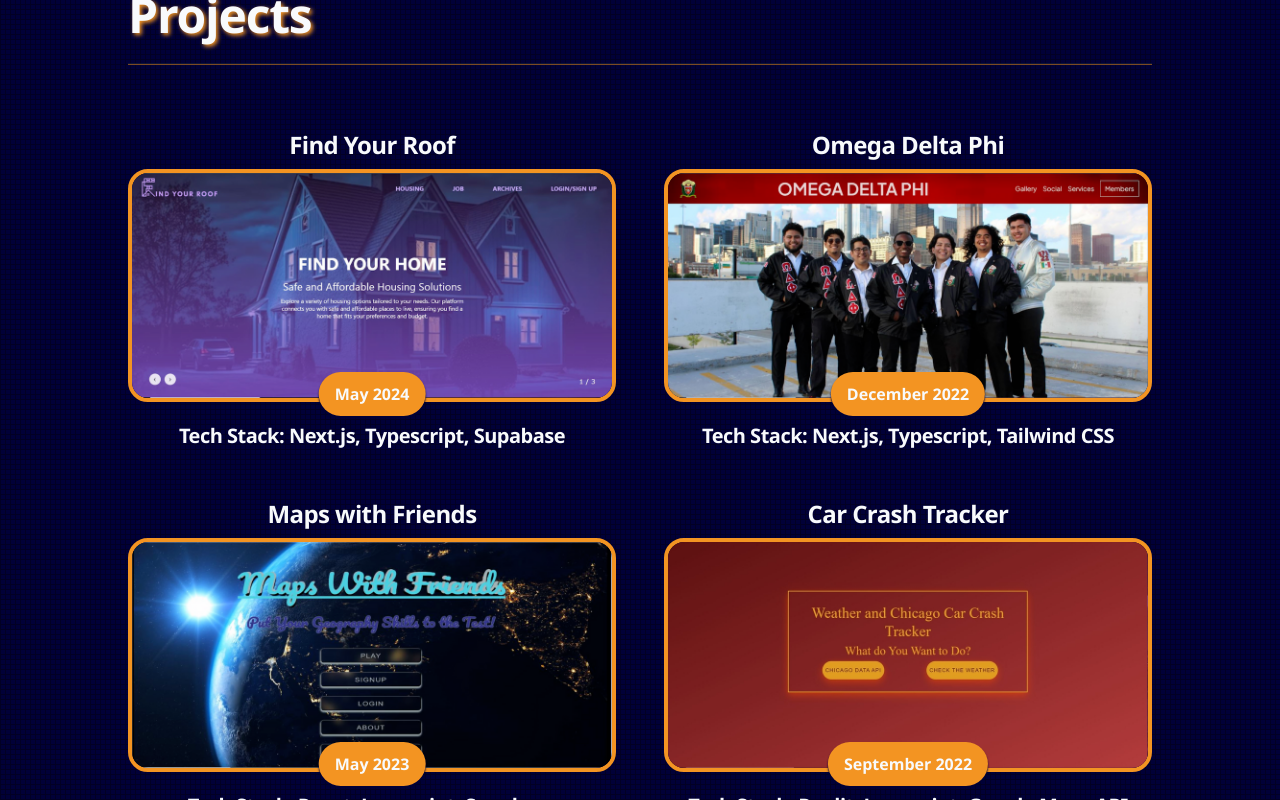
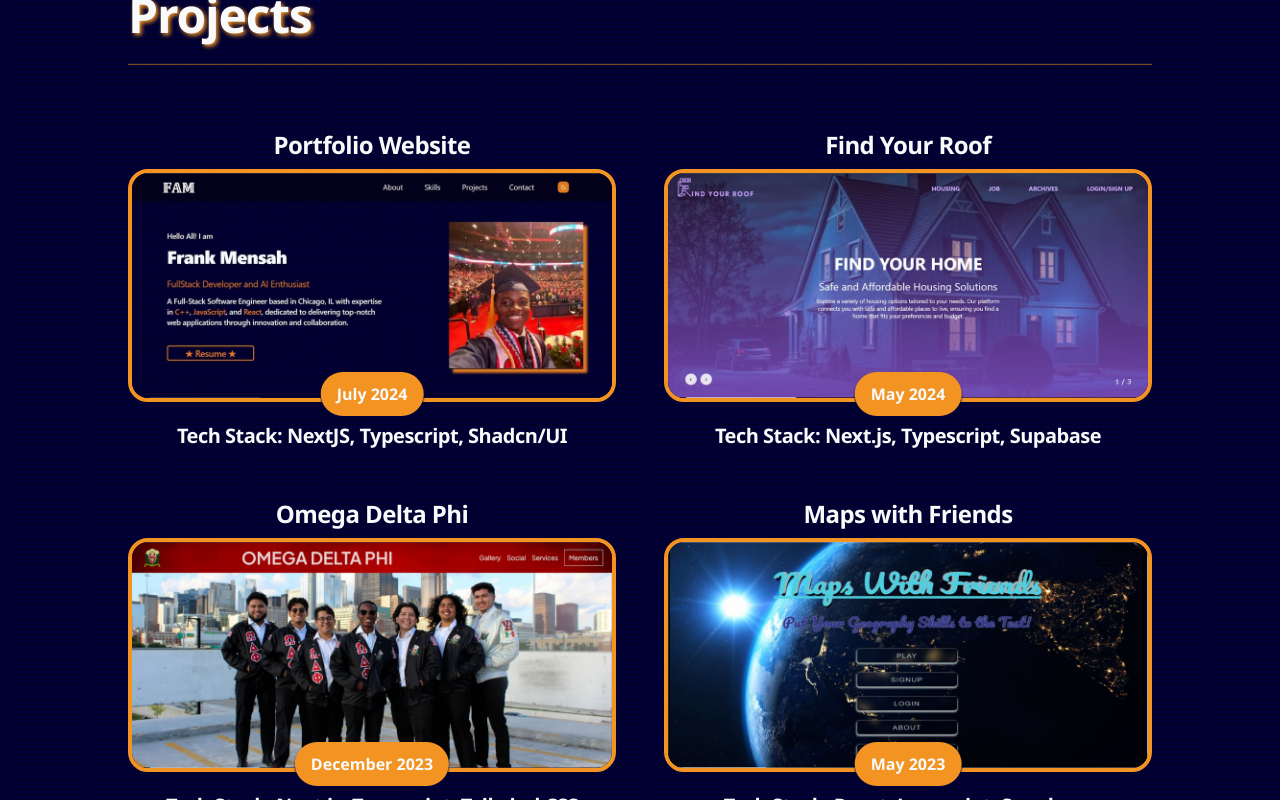
Before and after one commit to famfrank1298/famfrank, a Next.js app: page / in a window 1280 px wide. Shown: the part 660-1460 px from the top of the page. Built offline with nearby package versions, Linux system fonts and the light colour scheme.

Commit message:
added portfolio project

```diff
--- a/src/components/Ventures/projects.tsx
+++ b/src/components/Ventures/projects.tsx
@@ -11,6 +11,15 @@ export default function Projects() {
       <hr className="border-line" />
       <div className="project-grid">
         <Card
+          title="Portfolio Website"
+          imgLink="/projectSC/portfolio_sc.png"
+          desc="I'm happy to say this but you are on it right now!"
+          date="July 2024"
+          stack="NextJS, Typescript, Shadcn/UI"
+          shortDesc="You are on it! :)"
+          webLink="https://famfrank.vercel.app/"
+        />
+        <Card
           title="Find Your Roof"
           imgLink="/projectSC/fyr_sc.png"
           desc="A centralized platform aimed to assist homeless individuals in the City of Chicago find homes, jobs, and other organizations"
@@ -23,7 +32,7 @@ export default function Projects() {
           title="Omega Delta Phi"
           imgLink="/projectSC/odphi_sc.png"
           desc="The inaugural fraternity website of Omega Delta Phi - Beta Iota Chapter at UIC."
-          date={shortDate ? "Dec 2023" : "December 2022"}
+          date={shortDate ? "Dec 2023" : "December 2023"}
           stack="Next.js, Typescript, Tailwind CSS"
           webLink="https://omegadeltaphi-bi.vercel.app/"
           shortDesc="Beta Iota Fraternity Website"
```
Also changed, not shown: public/projectSC/portfolio_sc.png (added).
